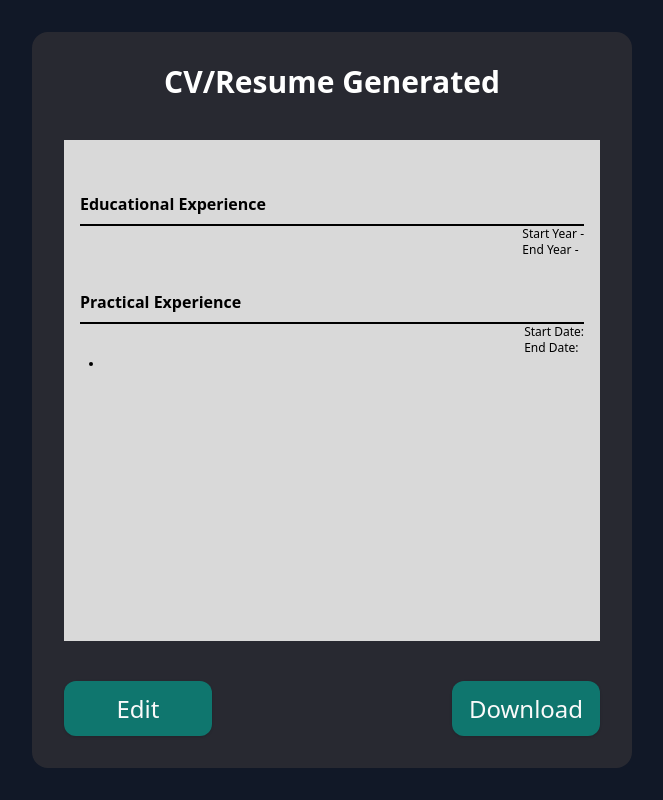
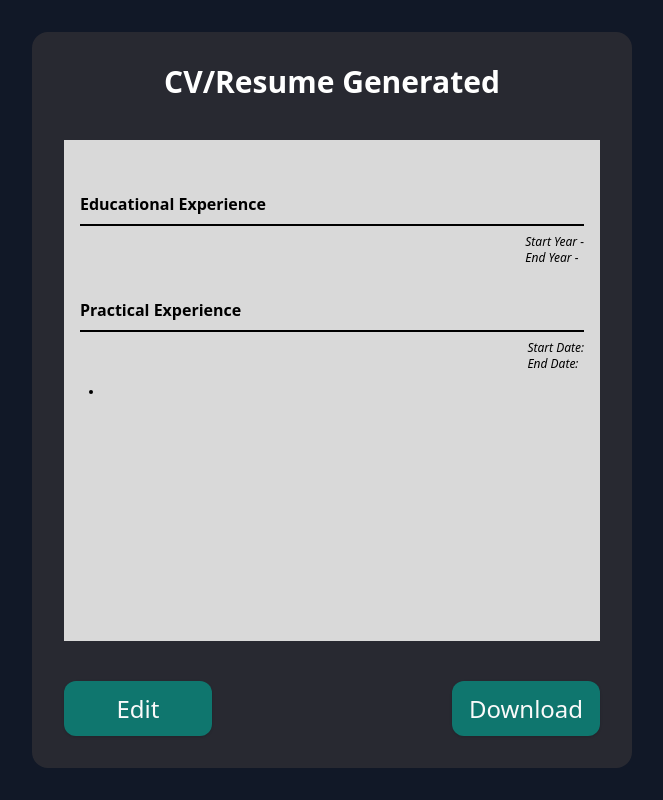
Before and after one commit to YismelR/cv-app, a React (Vite) app: page / in a window 1280 px wide. Both pictures are taken after a click on the button "Submit". Shown: the whole page, without its empty margins (308-971 px from the left). Built offline with nearby package versions, Linux system fonts and the light colour scheme.

Commit message:
changed the fonts in the expericence and education

```diff
--- a/src/components/geratedresume/EducationalExp.tsx
+++ b/src/components/geratedresume/EducationalExp.tsx
@@ -2,13 +2,13 @@ export default function EducationalExp({ edu }: any) {
   return (
     <section>
       <h1 className="text-base font-semibold">Educational Experience</h1>
-      <div className="border border-black mt-2"></div>
+      <div className="border border-black my-2"></div>
       <div className="flex justify-between">
-        <div>
+        <div className="font-semibold">
           <p>{edu.schoolname}</p>
-          <p>{edu.studytitle}</p>
+          <p className="italic">{edu.studytitle}</p>
         </div>
-        <div>
+        <div className="italic">
           <p>Start Year - {edu.startyear}</p>
           <p>End Year - {edu.endyear}</p>
         </div>
--- a/src/components/geratedresume/PracticalExp.tsx
+++ b/src/components/geratedresume/PracticalExp.tsx
@@ -4,18 +4,20 @@ export default function PracticalExp({ exp }: any) {
   return (
     <section>
       <h1 className="text-base font-semibold">Practical Experience</h1>
-      <div className="border border-black mt-2"></div>
+      <div className="border border-black my-2"></div>
+      <div className="flex flex-col gap-3">
         <div className="flex justify-between">
-        <div>
+          <div className="font-semibold">
             <p>{exp.companyname}</p>
-          <p>{exp.positiontitle}</p>
+            <p className="italic">{exp.positiontitle}</p>
           </div>
-        <div>
+          <div className="italic">
             <p>Start Date: {exp.startdate}</p>
             <p>End Date: {exp.enddate}</p>
           </div>
         </div>
         <ResponsibilityList listExp={exp} />
+      </div>
     </section>
   );
 }
```
Lines whose indentation alone changed are shown as unchanged.
